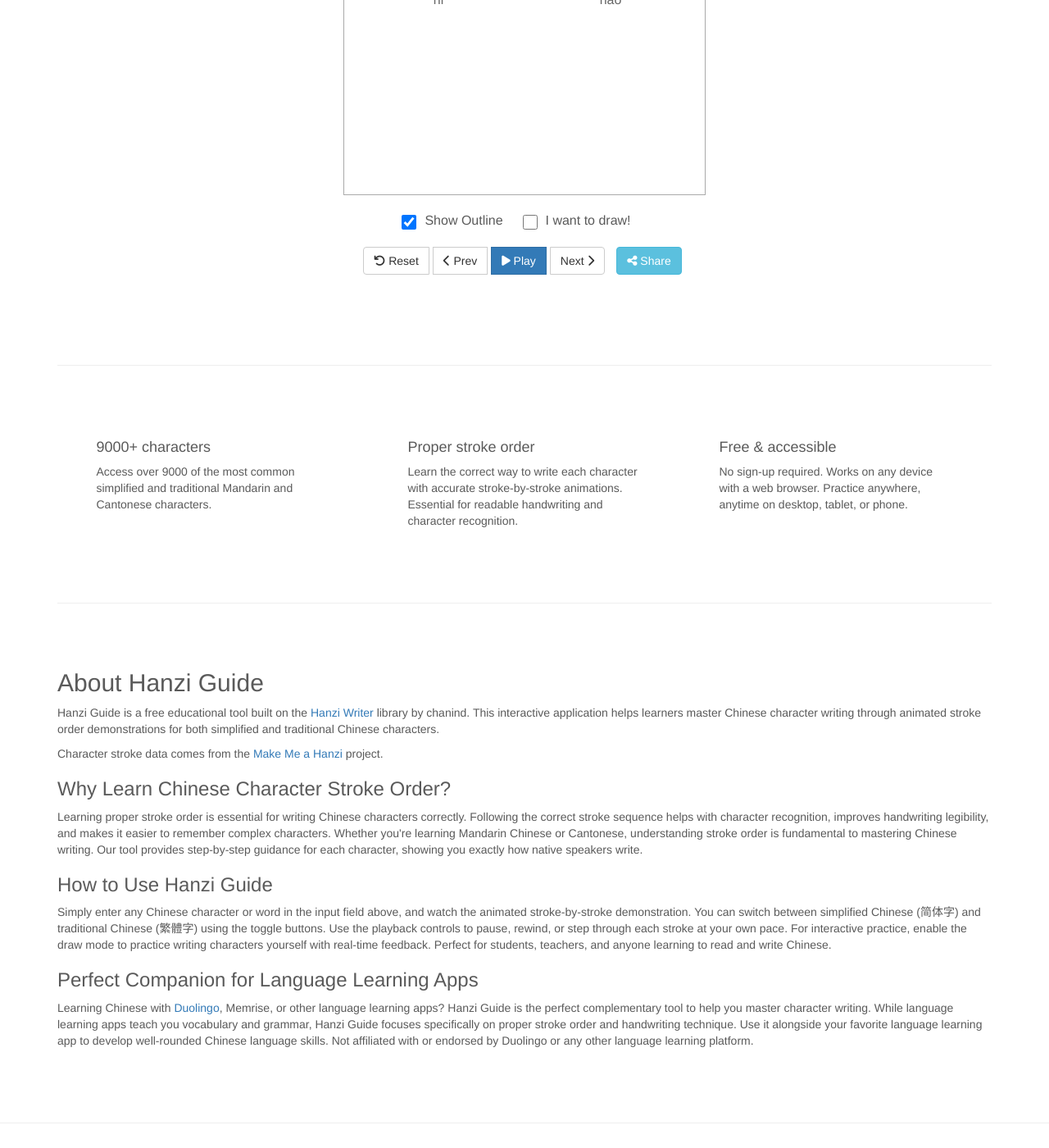
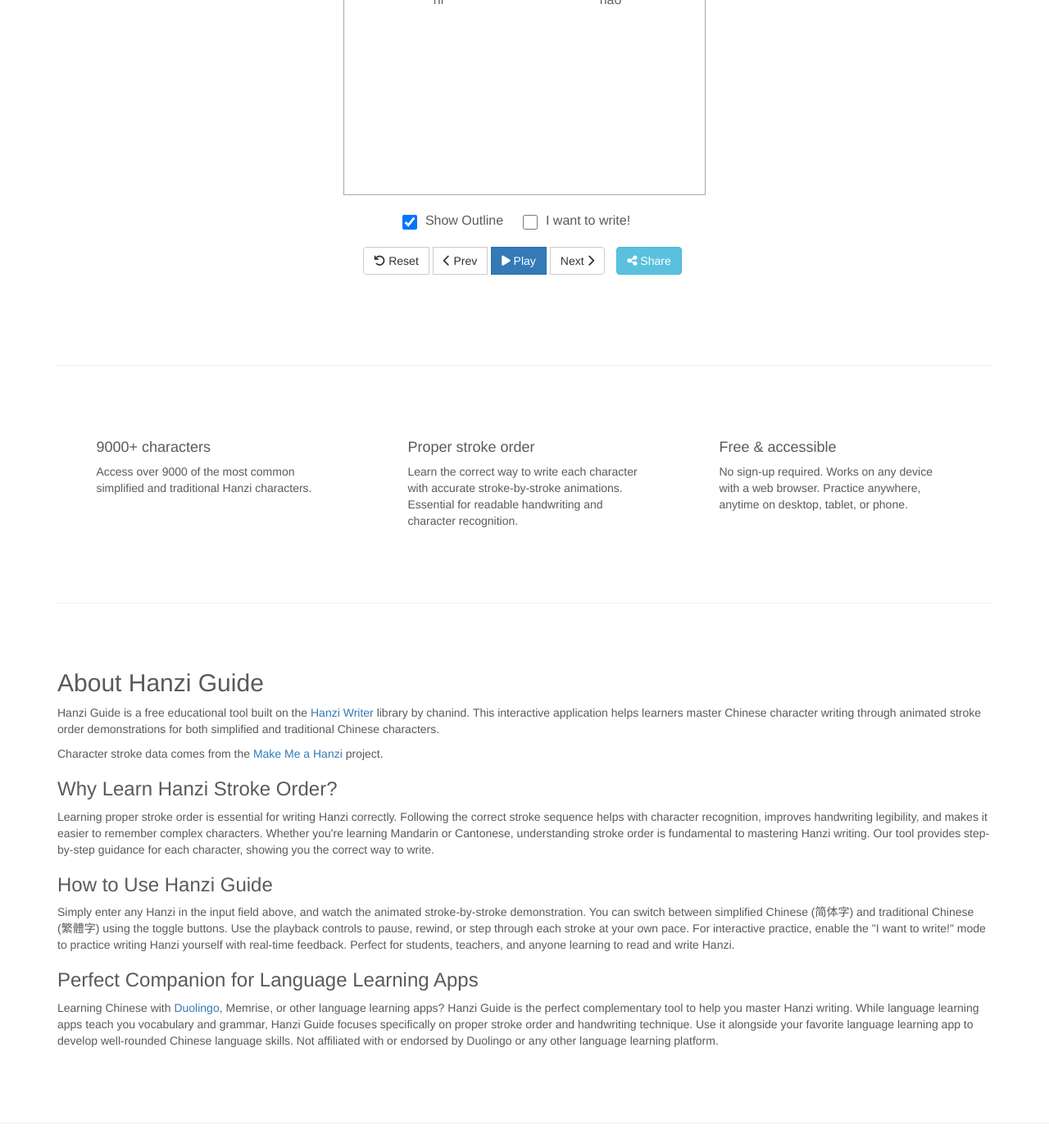
Before and after one commit to yorickreum/hanziguide, a Jekyll site: the page built from index.html, in a window 1280 px wide and 1400 px high, scrolled down 413 px. Shown: the whole window at 82% size. Built offline with Jekyll 4.4.1, drawn with Linux system fonts in a browser that asks for light colours; some of the changed text lies outside the part shown.

Commit message:
Update translation

```diff
--- a/_data/translations.yml
+++ b/_data/translations.yml
@@ -1,6 +1,6 @@
 en:
   title: "Hanzi Guide"
-  subtitle: "Learn to write Mandarin and Cantonese characters with proper stroke order."
+  subtitle: "Learn to write Hanzi with proper stroke order."
   nav:
     practice: "Practice"
     github: "GitHub"
@@ -10,7 +10,7 @@ en:
   updates_automatically: "Updates automatically as you type"
   watch_description: "Watch how to write each character stroke by stroke"
   show_outline: "Show Outline"
-  draw_next_stroke: "I want to draw!"
+  draw_next_stroke: "I want to write!"
   reset: "Reset"
   prev: "Prev"
   play: "Play"
@@ -20,7 +20,7 @@ en:
   script_traditional: "Traditional"
   features:
     characters_count: "9000+ characters"
-    characters_desc: "Access over 9000 of the most common simplified and traditional Mandarin and Cantonese characters."
+    characters_desc: "Access over 9000 of the most common simplified and traditional Hanzi characters."
     proper_stroke_order: "Proper stroke order"
     proper_stroke_desc: "Learn the correct way to write each character with accurate stroke-by-stroke animations. Essential for readable handwriting and character recognition."
     free_accessible: "Free & accessible"
@@ -28,27 +28,26 @@ en:
   about: "About Hanzi Guide"
   about_text: "Hanzi Guide is a free educational tool built on the <a target=\"_blank\" href=\"https://github.com/chanind/hanzi-writer\">Hanzi Writer</a> library by chanind. This interactive application helps learners master Chinese character writing through animated stroke order demonstrations for both simplified and traditional Chinese characters."
   data_source: "Character stroke data comes from the <a target=\"_blank\" href=\"https://github.com/skishore/makemeahanzi\">Make Me a Hanzi</a> project."
-  why_learn_title: "Why Learn Chinese Character Stroke Order?"
+  why_learn_title: "Why Learn Hanzi Stroke Order?"
   why_learn_text: >
-    Learning proper stroke order is essential for writing Chinese characters correctly.
+    Learning proper stroke order is essential for writing Hanzi correctly.
     Following the correct stroke sequence helps with character recognition, improves handwriting
     legibility, and makes it easier to remember complex characters. Whether you're learning
-    Mandarin Chinese or Cantonese, understanding stroke order is fundamental to mastering Chinese
-    writing. Our tool provides step-by-step guidance for each character, showing you exactly how
-    native speakers write.
+    Mandarin or Cantonese, understanding stroke order is fundamental to mastering Hanzi
+    writing. Our tool provides step-by-step guidance for each character, showing you the correct way to write.
   how_it_works_title: "How to Use Hanzi Guide"
   how_it_works_text: >
-    Simply enter any Chinese character or word in the input field above, and watch the animated
+    Simply enter any Hanzi in the input field above, and watch the animated
     stroke-by-stroke demonstration. You can switch between simplified Chinese (简体字) and
     traditional Chinese (繁體字) using the toggle buttons. Use the playback controls to pause,
     rewind, or step through each stroke at your own pace. For interactive practice, enable the
-    draw mode to practice writing characters yourself with real-time feedback. Perfect for students,
-    teachers, and anyone learning to read and write Chinese.
+    "I want to write!" mode to practice writing Hanzi yourself with real-time feedback. Perfect for students,
+    teachers, and anyone learning to read and write Hanzi.
   duolingo_companion: "Perfect Companion for Language Learning Apps"
   duolingo_companion_text: >
     Learning Chinese with <a target="_blank" rel="noopener" href="https://www.duolingo.com">Duolingo</a>,
     Memrise, or other language learning apps? Hanzi Guide is the perfect complementary tool to help you
-    master character writing. While language learning apps teach you vocabulary and grammar, Hanzi Guide
+    master Hanzi writing. While language learning apps teach you vocabulary and grammar, Hanzi Guide
     focuses specifically on proper stroke order and handwriting technique. Use it alongside your favorite
     language learning app to develop well-rounded Chinese language skills. Not affiliated with or endorsed
     by Duolingo or any other language learning platform.
@@ -65,7 +64,7 @@ zh:
   updates_automatically: "输入时自动更新"
   watch_description: "观看每个汉字的笔画顺序演示"
   show_outline: "显示轮廓"
-  draw_next_stroke: "我想画！"
+  draw_next_stroke: "我想写！"
   reset: "重置"
   prev: "上一笔"
   play: "播放"
@@ -77,7 +76,7 @@ zh:
     characters_count: "9000+ 汉字"
     characters_desc: "支持 9000 多个常用简体字和繁体字。汉字数据来自 <a target=\"_blank\" href=\"https://github.com/skishore/makemeahanzi\">Make Me a Hanzi</a> 项目。"
     proper_stroke_order: "正确笔画顺序"
-    proper_stroke_desc: "学习每个汉字的正确书写方式，通过准确的逐笔动画演示。对于书写清晰和字符识别至关重要。"
+    proper_stroke_desc: "通过准确的逐笔动画演示，学习每个汉字的正确书写方式。对于书写清晰和字符识别至关重要。"
     free_accessible: "免费且易用"
     free_accessible_desc: "无需注册。支持任何有浏览器的设备。随时随地在电脑、平板或手机上练习。"
   about: "关于 Hanzi Guide"
@@ -86,13 +85,13 @@ zh:
   why_learn_title: "为什么要学习汉字笔画顺序？"
   why_learn_text: >
     学习正确的笔画顺序对于正确书写汉字至关重要。遵循正确的笔画顺序有助于汉字识别，提高书写的清晰度，
-    并使记忆复杂汉字变得更容易。无论您是学习普通话还是粤语，了解笔画顺序是掌握中文书写的基础。
-    我们的工具为每个汉字提供逐步指导，准确展示母语者的书写方式。
+    并使记忆复杂汉字变得更容易。无论您是学习国语还是粤语，了解笔画顺序是掌握汉字书写的基础。
+    我们的工具为每个汉字提供逐步指导，准确展示正确的书写方式。
   how_it_works_title: "如何使用 Hanzi Guide"
   how_it_works_text: >
-    只需在上方输入框中输入任何汉字或词语，即可观看逐笔动画演示。您可以使用切换按钮在简体中文（简体字）和繁体中文（繁體字）之间切换。
-    使用播放控制来暂停、倒退或按自己的节奏逐步查看每一笔。对于互动练习，启用"我想画！"模式，
-    可以亲自练习书写汉字并获得实时反馈。非常适合学生、教师和任何学习读写中文的人。
+    只需在上方输入框中输入任何汉字或词语，即可观看逐笔动画演示。您可以使用切换按钮在简体和繁体之间切换。
+    使用播放控制来暂停、倒退或按自己的节奏逐步查看每一笔。对于互动练习，启用"我想写！"模式，
+    可以亲自练习书写汉字并获得实时反馈。非常适合学生、教师和任何学习读写汉字的人。
   duolingo_companion: "语言学习应用的完美配套工具"
   duolingo_companion_text: >
     正在使用 <a target="_blank" rel="noopener" href="https://www.duolingo.com">Duolingo</a>、Memrise
@@ -112,7 +111,7 @@ zh-Hant:
   updates_automatically: "輸入時自動更新"
   watch_description: "觀看每個漢字的筆畫順序演示"
   show_outline: "顯示輪廓"
-  draw_next_stroke: "我想畫！"
+  draw_next_stroke: "我想寫！"
   reset: "重置"
   prev: "上一筆"
   play: "播放"
@@ -133,13 +132,13 @@ zh-Hant:
   why_learn_title: "為什麼要學習漢字筆畫順序？"
   why_learn_text: >
     學習正確的筆畫順序對於正確書寫漢字至關重要。遵循正確的筆畫順序有助於漢字識別，提高書寫的清晰度，
-    並使記憶複雜漢字變得更容易。無論您是學習普通話還是粵語，了解筆畫順序是掌握中文書寫的基礎。
-    我們的工具為每個漢字提供逐步指導，準確展示母語者的書寫方式。
+    並使記憶複雜漢字變得更容易。無論您是學習國語還是粵語，了解筆畫順序是掌握漢字書寫的基礎。
+    我們的工具為每個漢字提供逐步指導，準確展示正確的書寫方式。
   how_it_works_title: "如何使用 Hanzi Guide"
   how_it_works_text: >
-    只需在上方輸入框中輸入任何漢字或詞語，即可觀看逐筆動畫演示。您可以使用切換按鈕在簡體中文（简体字）和繁體中文（繁體字）之間切換。
-    使用播放控制來暫停、倒退或按自己的節奏逐步查看每一筆。對於互動練習，啟用"我想畫！"模式，
-    可以親自練習書寫漢字並獲得實時反饋。非常適合學生、教師和任何學習讀寫中文的人。
+    只需在上方輸入框中輸入任何漢字或詞語，即可觀看逐筆動畫演示。您可以使用切換按鈕在簡體和繁體之間切換。
+    使用播放控制來暫停、倒退或按自己的節奏逐步查看每一筆。對於互動練習，啟用"我想寫！"模式，
+    可以親自練習書寫漢字並獲得實時反饋。非常適合學生、教師和任何學習讀寫漢字的人。
   duolingo_companion: "語言學習應用的完美配套工具"
   duolingo_companion_text: >
     正在使用 <a target="_blank" rel="noopener" href="https://www.duolingo.com">Duolingo</a>、Memrise
```
